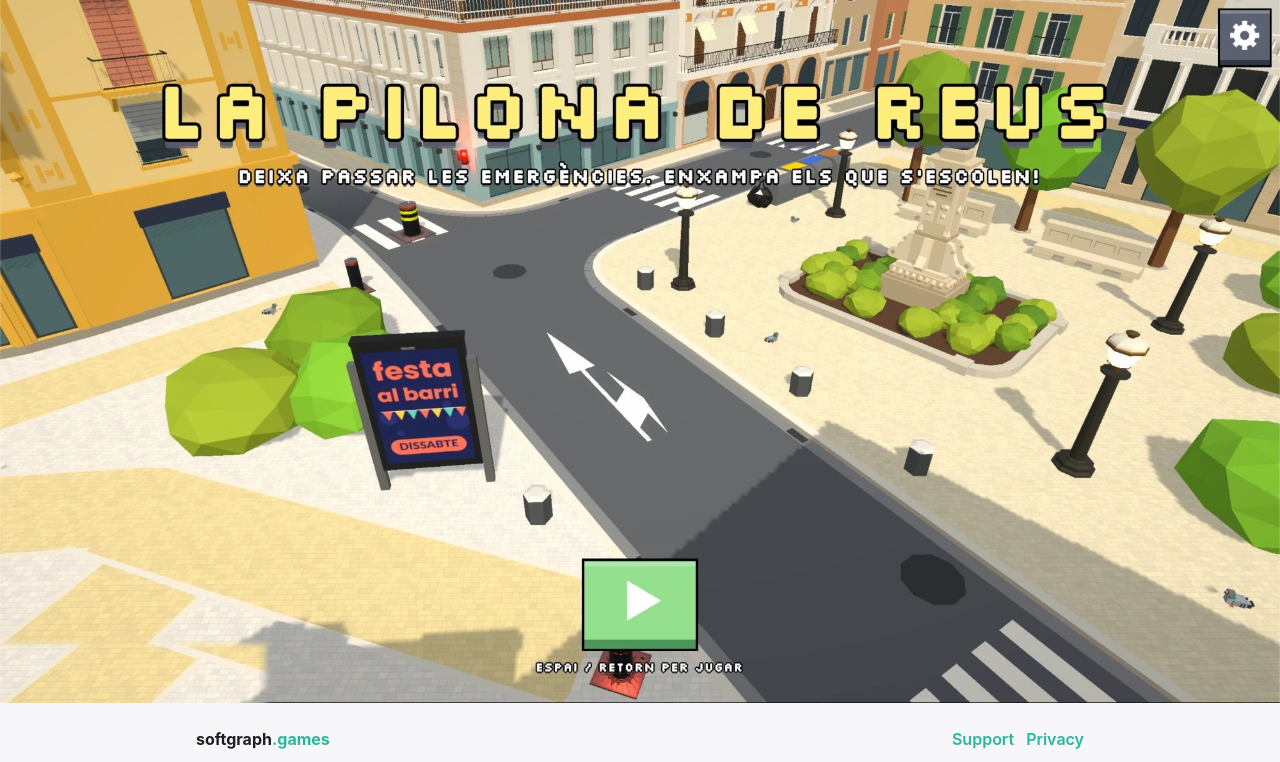
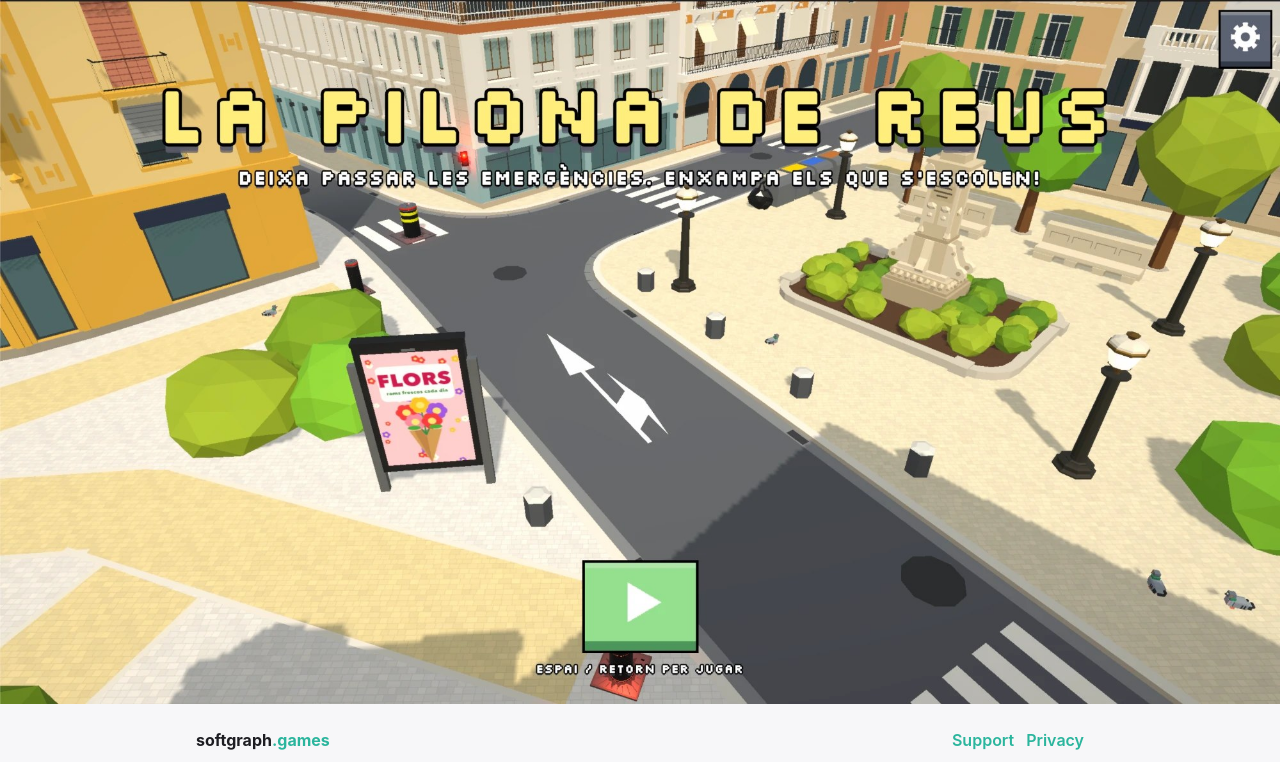
Before and after one commit to JosepMariaPujol/pilona-privacy, a plain HTML site: page game.html in a window 1280 px wide. Shown: the top 762 px of the page. Drawn offline with Linux system fonts and the light colour scheme.

Commit message:
New main picture: start screen with the Flors poster

```diff
--- a/game.html
+++ b/game.html
@@ -7,7 +7,7 @@
 <meta name="description" content="Raise it, lower it, bust them! Let the ambulances, police and fire trucks through and stop the sneaky cars on a busy street in Reus.">
 <meta property="og:title" content="La Pilona de Reus">
 <meta property="og:description" content="Raise it, lower it, bust them! A one-tap traffic game set in Reus.">
-<meta property="og:image" content="img/hero-start.jpg">
+<meta property="og:image" content="img/hero-flors.jpg">
 <style>
   :root { --bg:#f7f7f9; --fg:#1d1d22; --muted:#5d5d68; --accent:#2bb59d; --card:#fff; --line:#e3e3ea; --yellow:#ffdb33; }
   @media (prefers-color-scheme: dark) { :root { --bg:#17161a; --fg:#ececf1; --muted:#a3a3ae; --accent:#40e0c4; --card:#211f25; --line:#34323a; } }
@@ -36,7 +36,7 @@
 </style>
 </head>
 <body>
-<div class="hero"><img src="img/hero-start.jpg" alt="The start screen of La Pilona de Reus: the title over the street and plaza in Reus, with the play button"></div>
+<div class="hero"><img src="img/hero-flors.jpg" alt="The start screen of La Pilona de Reus: the title over the street and plaza in Reus, with the play button"></div>
 <main>
   <header>
     <div class="brand">softgraph<span>.games</span></div>
```
Also changed, not shown: img/hero-flors.jpg (added), img/hero-start.jpg (deleted).
